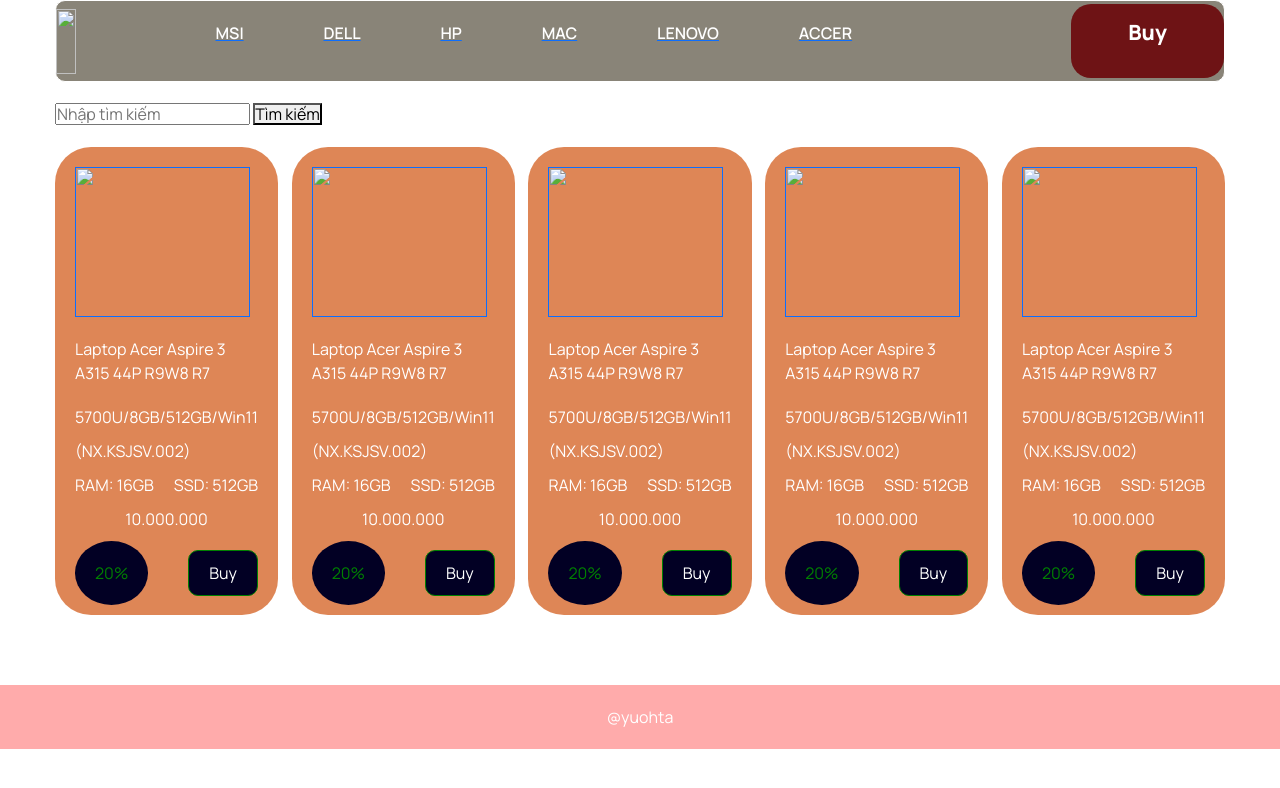
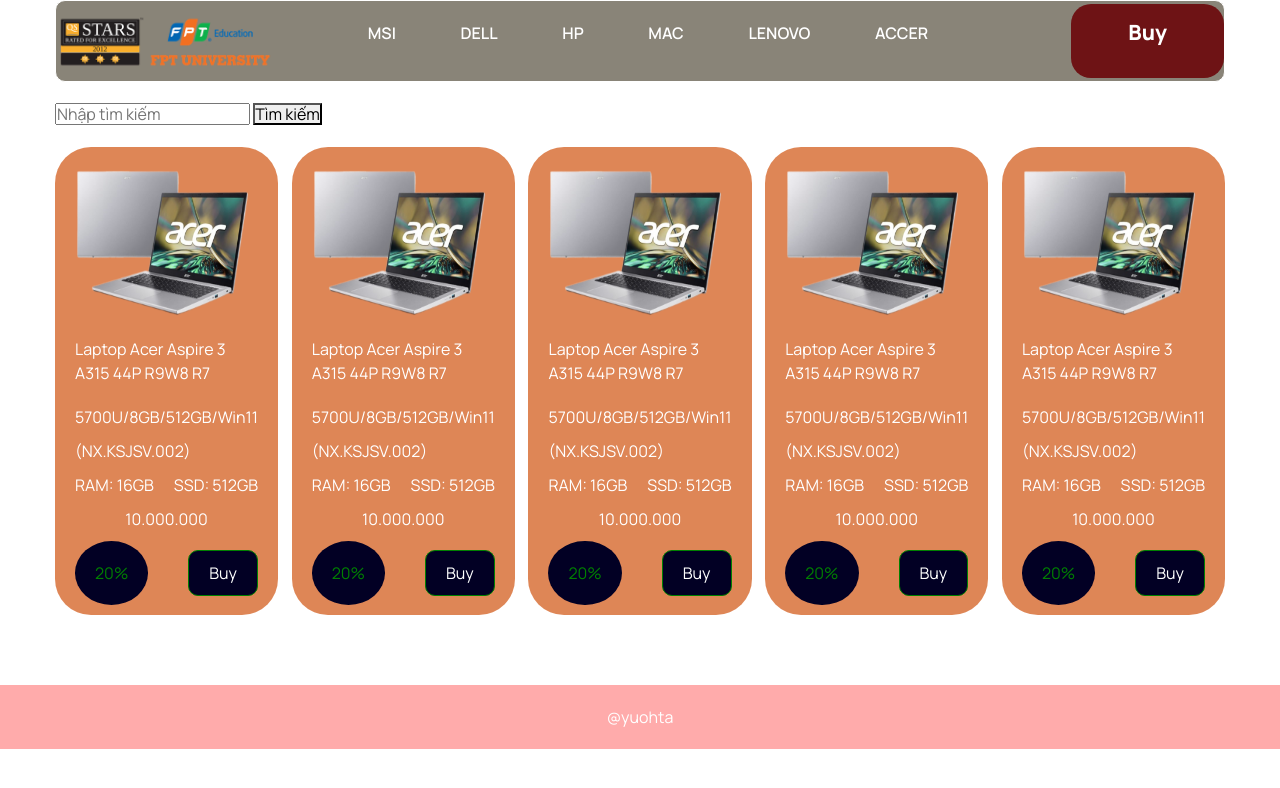
Before and after one commit to yuohta819/test, a plain HTML site: page index.html in a window 1280 px wide. Drawn offline with Linux system fonts and the light colour scheme; files that its build step writes are made by us from their sources.

Commit message:
first commit

```diff
--- a/assets/CSS/style.css
+++ b/assets/CSS/style.css
@@ -1,10 +1,12 @@
 * {
     font-family: "Manrope", sans-serif;
-    text-decoration: none;
+
 }
 
 
-
+.background a {
+    text-decoration: none;
+}
 .header {
     display: flex;
     justify-content: space-between;
--- a/index.html
+++ b/index.html
@@ -17,9 +17,9 @@
         href="https://fonts.googleapis.com/css?family=DM+Sans:400,400i,500,500i,700,700i&amp;display=swap" as="style"
         onload="this.onload=null;this.rel='stylesheet'">
     <link rel="stylesheet" href="./assets/BootStrap/bootstrap.min.css">
-    <link rel="stylesheet" href="./1/assets/CSS/reset.css">
-    <link rel="stylesheet" href="./1/assets/CSS/base.css">
-    <link rel="stylesheet" href="./1/assets/CSS/style.css">
+    <link rel="stylesheet" href="./assets/CSS/base.css">
+    <link rel="stylesheet" href="./assets/CSS/reset.css">
+    <link rel="stylesheet" href="./assets/CSS/style.css">
     <link rel="preconnect" href="https://fonts.googleapis.com">
     <link rel="preconnect" href="https://fonts.gstatic.com" crossorigin>
     <link href="https://fonts.googleapis.com/css2?family=Raleway:ital,wght@0,100..900;1,100..900&display=swap"
@@ -33,12 +33,12 @@
                 <div class="header">
                     <div class="logo">
                         <div class="img">
-                            <img src="./1/assets/CSS/img/Logo-FU-03.png" alt="">
+                            <img src="./assets/CSS/img/Logo-FU-03.png" alt="">
                         </div>
                     </div>
                     <div></div>
                     <div></div>
-                    <a href="">
+                    <a href="" style="text-decoration: none;">
                         <p class="brand">MSI</p>
                     </a>
                     <a href="">
@@ -81,7 +81,7 @@
                     <div class="inner-wrap">
                         <div class="img">
                             <a href="">
-                                <img src="./1/assets/CSS/img/imgACER/Remove-bg.ai_1735583278113.png" alt="">
+                                <img src="./assets/CSS/img/imgACER/Remove-bg.ai_1735583278113.png" alt="">
                                 <div class="content">
                                     <div class="name same">Laptop Acer Aspire 3 <br>A315 44P R9W8 R7 </div>
                                     <div class="more same">5700U/8GB/512GB/Win11 </div>
@@ -100,7 +100,7 @@
                         </div>
                         <div class="img">
                             <a href="">
-                                <img src="./1/assets/CSS/img/imgACER/Remove-bg.ai_1735583278113.png" alt="">
+                                <img src="./assets/CSS/img/imgACER/Remove-bg.ai_1735583278113.png" alt="">
                             </a>
                             <div class="content">
                                 <div class="name same">Laptop Acer Aspire 3 <br>A315 44P R9W8 R7 </div>
@@ -120,7 +120,7 @@
                         </div>
                         <div class="img">
                             <a href="">
-                                <img src="./1/assets/CSS/img/imgACER/Remove-bg.ai_1735583278113.png" alt="">
+                                <img src="./assets/CSS/img/imgACER/Remove-bg.ai_1735583278113.png" alt="">
                             </a>
                             <div class="content">
                                 <div class="name same">Laptop Acer Aspire 3 <br>A315 44P R9W8 R7 </div>
@@ -140,7 +140,7 @@
                         </div>
                         <div class="img">
                             <a href="">
-                                <img src="./1/assets/CSS/img/imgACER/Remove-bg.ai_1735583278113.png" alt="">
+                                <img src="./assets/CSS/img/imgACER/Remove-bg.ai_1735583278113.png" alt="">
                             </a>
                             <div class="content">
                                 <div class="name same">Laptop Acer Aspire 3 <br>A315 44P R9W8 R7 </div>
@@ -160,7 +160,7 @@
                         </div>
                         <div class="img">
                             <a href="">
-                                <img src="./1/assets/CSS/img/imgACER/Remove-bg.ai_1735583278113.png" alt="">
+                                <img src="./assets/CSS/img/imgACER/Remove-bg.ai_1735583278113.png" alt="">
                             </a>
                             <div class="content">
                                 <div class="name same">Laptop Acer Aspire 3 <br>A315 44P R9W8 R7 </div>
```
